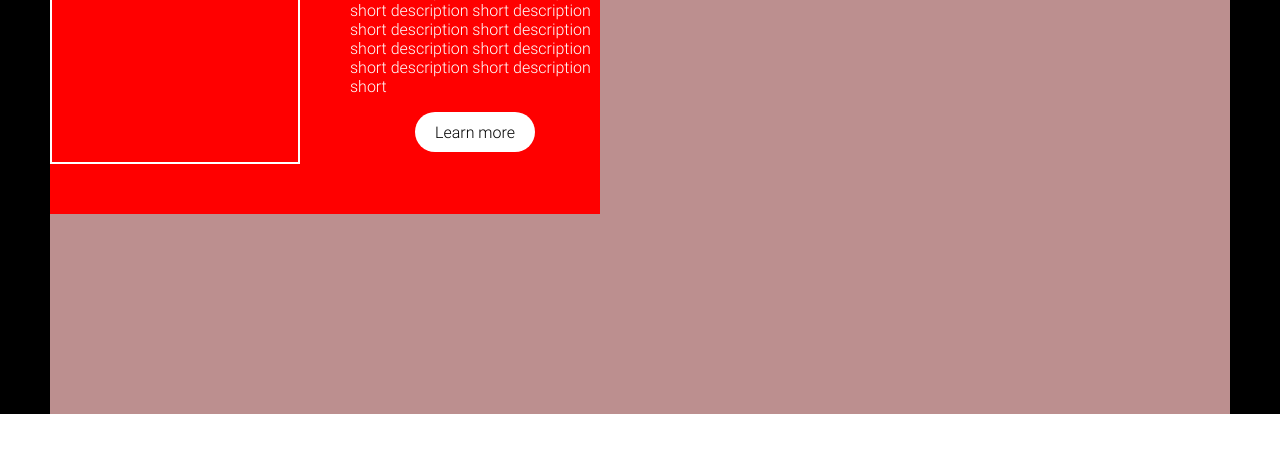
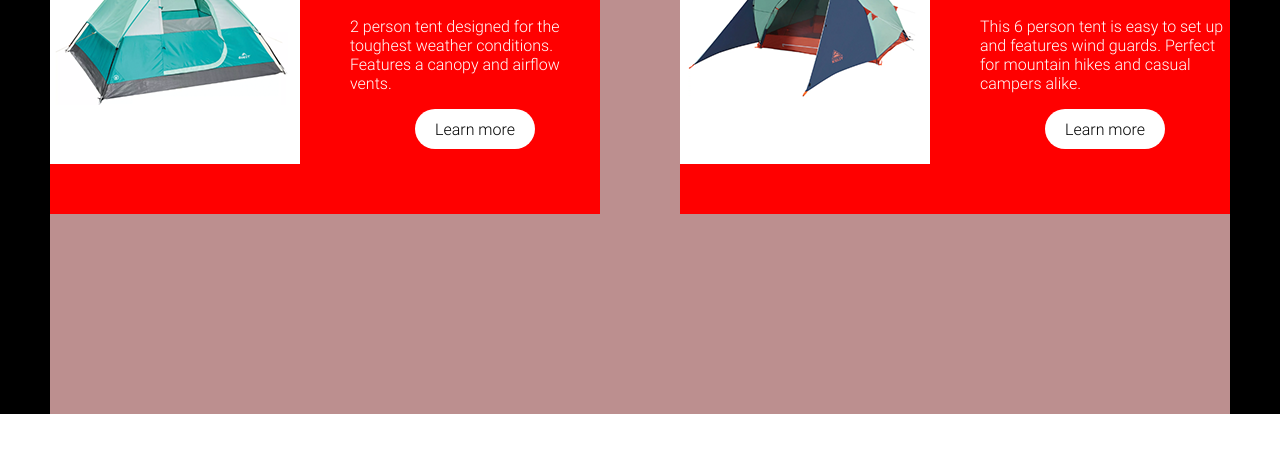
Before and after one commit to N315-jgaynor/hw-six, a website: page index.html in a window 1280 px wide. Shown: the part 325-800 px from the top of the page. Drawn offline with Linux system fonts and the light colour scheme.

Commit message:
json loop functions

```diff
--- a/app/app.js
+++ b/app/app.js
@@ -1,7 +1,7 @@
 var PRODUCTS = [
   {
     prodName: "The North Face Stormbreak 2 Tent",
-    prodThumb: "",
+    prodThumb: "thumb1.png",
     prodImg: "",
     prodBrief:
       "2 person tent designed for the toughest weather conditions. Features a canopy and airflow vents.",
@@ -19,7 +19,7 @@ var PRODUCTS = [
 
   {
     prodName: "Kelty Rumpus 6-Person Tent",
-    prodThumb: "",
+    prodThumb: "thumb2.png",
     prodImg: "",
     prodBrief:
       "This 6 person tent is easy to set up and features wind guards. Perfect for mountain hikes and casual campers alike.",
@@ -32,9 +32,52 @@ var PRODUCTS = [
   },
 ];
 
+// function loadData() {
+//   $.each(PRODUCTS, function (index, product) {
+//     $("#app").append(`<div class="products">
+//     <h1>Popular Products</h1>
+//     <div class="products-container">
+//       <div id="${index}" class="product-box">
+//         <div class="product-img"></div>
+//         <div class="product-desc">
+//           <h1>${product.prodName}</h1>
+//           <p>
+//             short description short description short description short
+//             description short description short description short description
+//             short description short description short description short
+//           </p>
+//           <div class="learn-more">
+//             <p>Learn more</p>
+//           </div>
+//         </div>
+//       </div>
+//     </div>
+//   </div>
+//   `);
+//   });
+// }
+
 function loadData() {
-  $.each(PRODUCTS, function (index, game) {
-    $("#app").append(``);
+  $.each(PRODUCTS, function (index, product) {
+    $(".products-container").append(`
+      <div id="${index}" class="product-box">
+        <div class="product-img">
+        <img src="images/${product.prodThumb}" alt="tent thumbnail" /></div>
+        <div class="product-desc">
+          <h1>${product.prodName}</h1>
+          <p>
+            ${product.prodBrief}
+          </p>
+          <div class="learn-more">
+            <p>Learn more</p>
+          </div>
+        </div>
+      </div>
+  `);
+
+    $(".product-img").on(function (product) {
+      css("background-image", `${product.prodImg}`);
+    });
   });
 }
 
@@ -45,10 +88,14 @@ function changeRoute() {
   if (pageID != "") {
     $.get(`pages/${pageID}/${pageID}.html`, function (data) {
       $("#app").html(data);
+
+      loadData();
     });
   } else {
     $.get(`pages/products/products.html`, function (data) {
       $("#app").html(data);
+
+      loadData();
     });
   }
 }
--- a/index.html
+++ b/index.html
@@ -3,7 +3,7 @@
   <head>
     <meta charset="UTF-8" />
     <meta http-equiv="X-UA-Compatible" content="IE=edge" />
-    <meta name="viewport" content="width=`, initial-scale=1.0" />
+    <meta name="viewport" content="width=device-width, initial-scale=1.0" />
     <title>Camping World</title>
     <link rel="stylesheet" href="css/styles.css" />
   </head>
@@ -47,3 +47,6 @@
   }, -->
 
 <!-- product full page will enter description items as li elements. Thumbnails are 250x250px, full images will be 500x500-->
+
+<!-- // tried doing it with css: // $(".product-img").css( // "background-image", //
+"url(../images/${product.prodThumb})"  ); -->
--- a/pages/products/products.html
+++ b/pages/products/products.html
@@ -1,22 +1,6 @@
 <div class="products">
   <h1>Popular Products</h1>
   <div class="products-container">
-    <div id="" class="product-box">
-      <div class="product-img">
-        <!-- <img src="images/camping-logo.png" alt="" /> -->
-      </div>
-      <div class="product-desc">
-        <h1>Tent</h1>
-        <p>
-          short description short description short description short
-          description short description short description short description
-          short description short description short description short
-          <!-- 200 character limit -->
-        </p>
-        <div class="learn-more">
-          <p>Learn more</p>
-        </div>
-      </div>
-    </div>
+    <!-- insert product-box markup -->
   </div>
 </div>
--- a/scss/products/products.scss
+++ b/scss/products/products.scss
@@ -19,6 +19,7 @@
     width: 100%;
     display: flex;
     flex-wrap: wrap;
+    justify-content: space-between;
 
     .product-box {
       width: 550px;
@@ -28,9 +29,13 @@
       justify-content: space-between;
 
       .product-img {
-        border: 2px solid white;
+        // border: 2px solid white;
         width: 250px;
         height: 250px;
+        // background-image: url(../images/thumb1.png);
+        // background-size: cover;
+        // background-repeat: no-repeat;
+        // background-position: center;
       }
 
       .product-desc {
```
Also changed, not shown: css/styles.css, images/logo.png (deleted), images/thumb1.png (added), images/thumb2.png (added), 1 other file.
